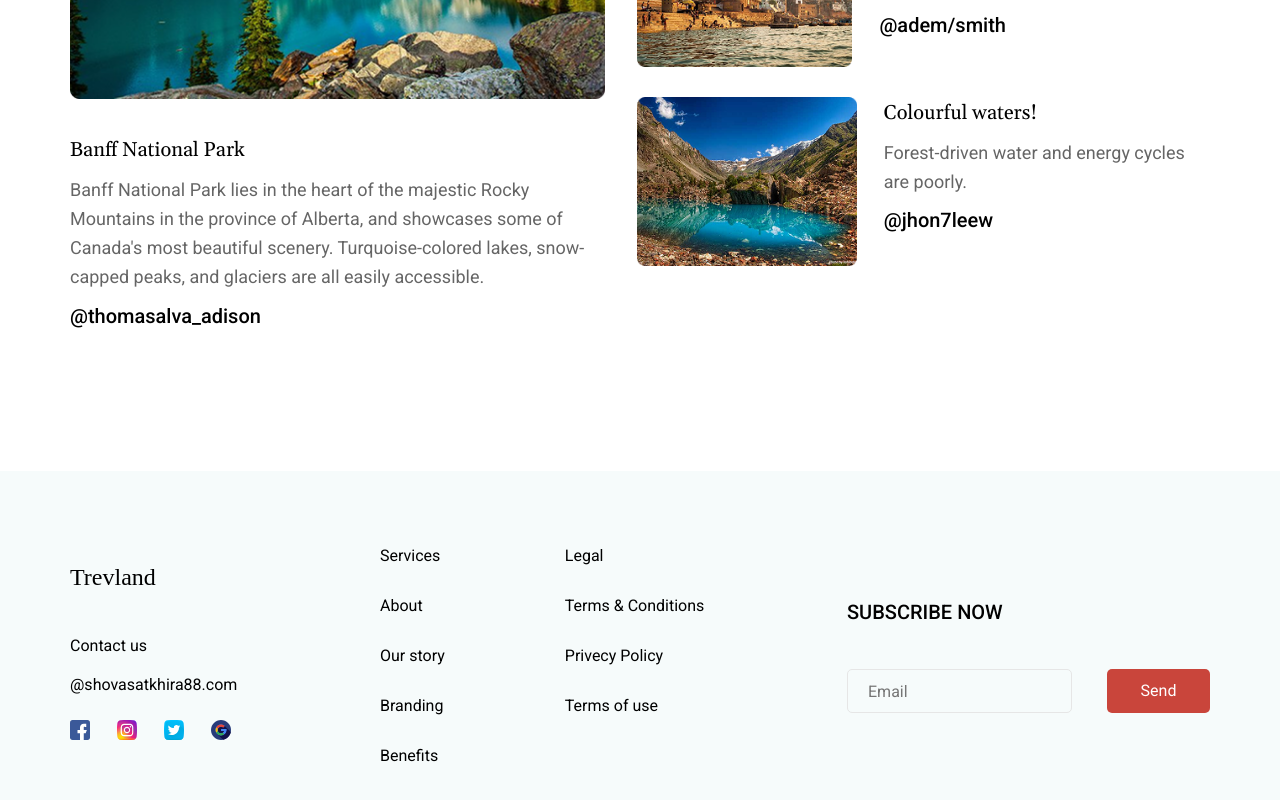
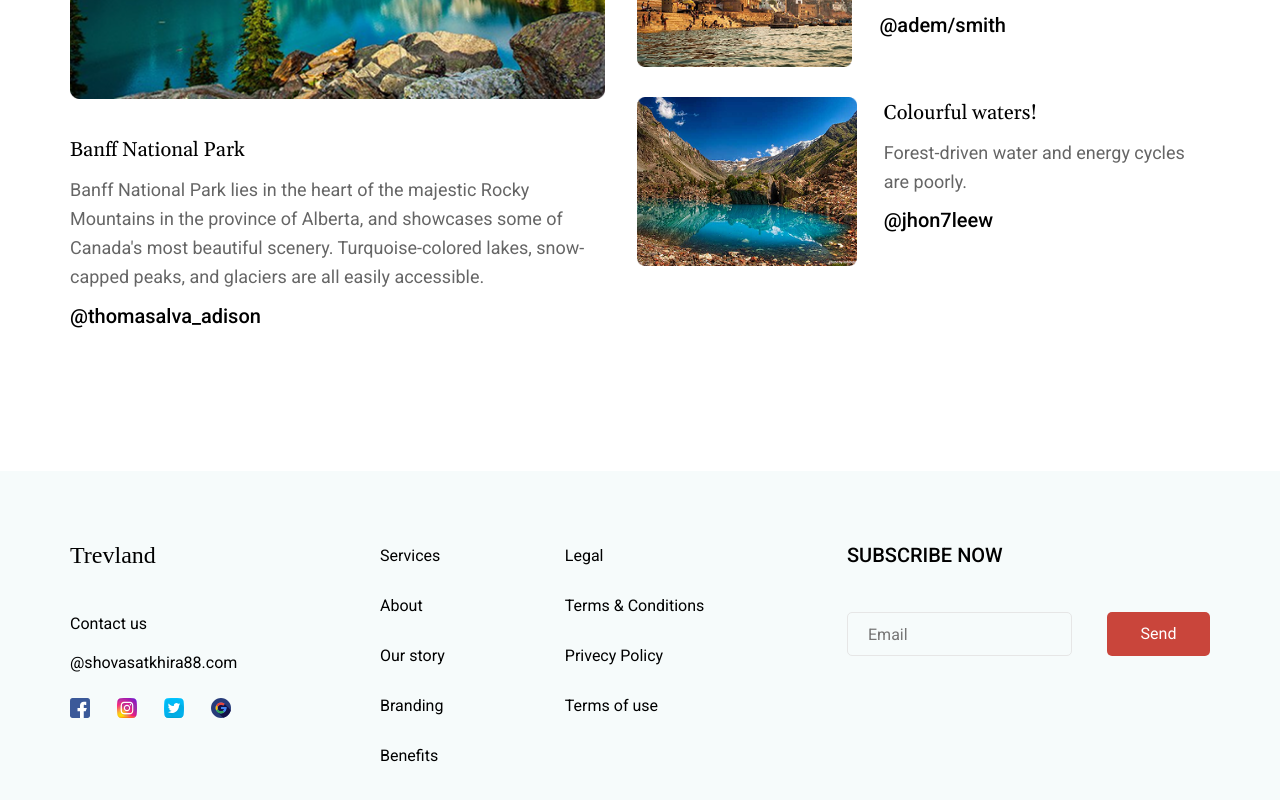
Before and after one commit to LiliiaGalkina/Trevland, a React (Vite) app: page / in a window 1280 px wide. Shown: the part 3400-4200 px from the top of the page. Built offline with nearby package versions, Linux system fonts and the light colour scheme; a web font is replaced by a local one.

Commit message:
испр стиля футера

```diff
--- a/src/App.scss
+++ b/src/App.scss
@@ -615,7 +615,7 @@ body {
   &__items {
     display: flex;
     justify-content: space-between;
-    align-items: center;
+    align-items: start;
     gap: 2rem;
   }
 }
@@ -708,7 +708,6 @@ body {
   .footer {
     &__items {
       flex-wrap: wrap;
-      align-items: start;
       gap: 5rem;
     }
     &__info {
```
